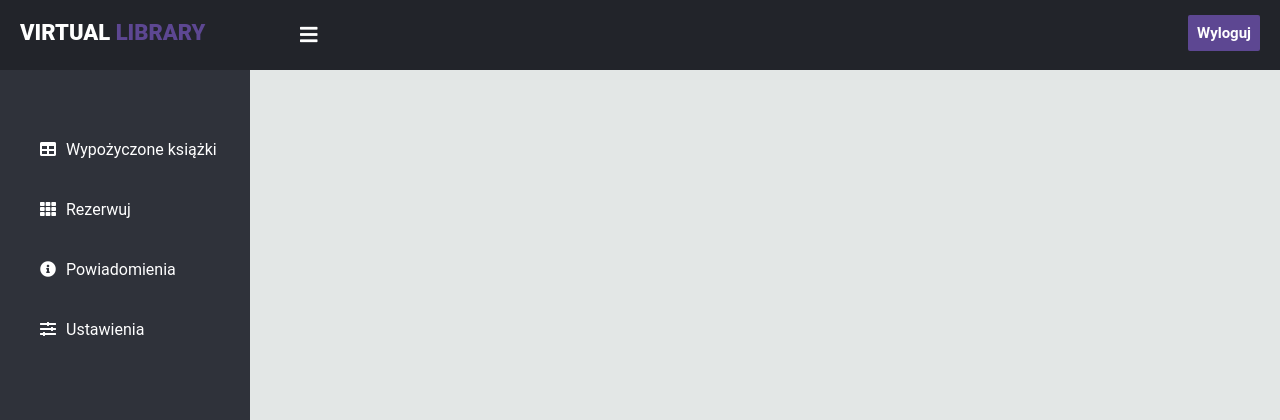
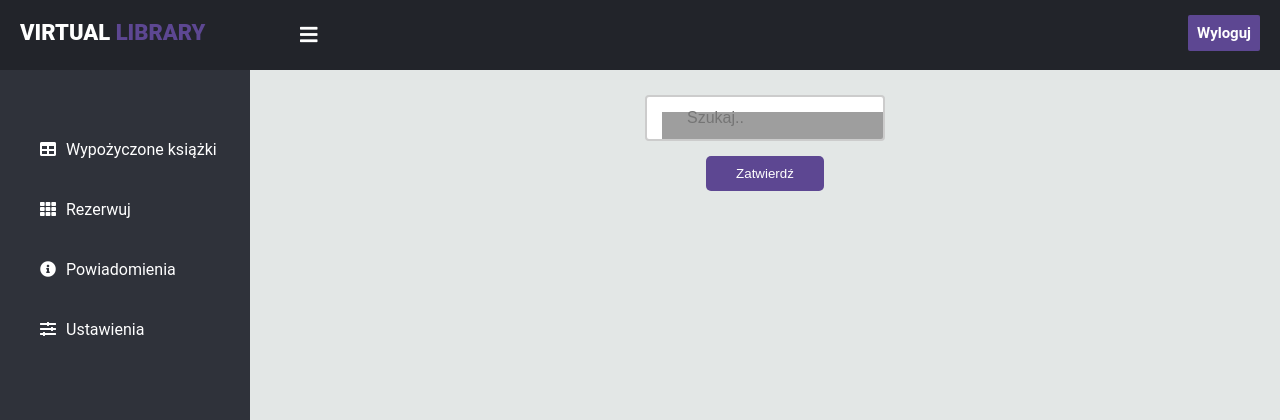
Before and after one commit to arczan2/biblioteka, a Django app: page /user_books in a window 1280 px wide. Shown: the top 420 px of the page. Run offline with Django 3.2, Linux system fonts and the light colour scheme; data that the repository does not hold is empty; some libraries are stand-ins or nearby versions; grey boxes are pictures that could not be loaded.

Commit message:
wyszukiwanie

```diff
--- a/library/static/library/UIStyle.css
+++ b/library/static/library/UIStyle.css
@@ -82,13 +82,7 @@ header{
   margin-bottom: 20px;
 }
 
-#options
-{
-width:100%;
-min-height: 20%;
-background-color: #383838;
 
-}
 
 h4
 {
@@ -242,13 +236,6 @@ text-decoration: none;
 }
 
 
-
-
-#options
-{
-  display: none;
-}
-
 /* details for ui */
 
 .reserve a {
@@ -296,6 +283,48 @@ color: #fff;
 
 
 /* Bookcase for ui */
+.options
+{
+  text-align: center;
+}
+
+.btn {
+  display: inline-block;
+  padding: 10px 30px;
+  cursor: pointer;
+  background: #5d4792;
+  color: #fff;
+  border: none;
+  border-radius: 5px;
+  margin-top: 15px;
+
+}
+
+.btn:hover {
+
+}
+.search{
+    width: 240px;
+    box-sizing: border-box;
+    border: 2px solid #ccc;
+    border-radius: 4px;
+    font-size: 16px;
+    background-color: white;
+    background-image: url('img/search.svg');
+    background-position: 15px 15px;
+    background-repeat: no-repeat;
+    padding: 12px 20px 12px 40px;
+    -webkit-transition: width 0.4s ease-in-out;
+    transition: width 0.4s ease-in-out;
+}
+
+
+
+ .search:focus {
+     transform: scale(1.06);
+}
+
+
 
 #bookcase .bookcase {
 	flex-direction: column;
--- a/library/templates/library/ui_main.html
+++ b/library/templates/library/ui_main.html
@@ -46,7 +46,7 @@
       <a href="#"><i class="fas fa-sliders-h"></i><span>Ustawienia</span></a>
     </div>
     <div class="content">
-    <div id="options"></div>
+
       <div class="card">
 
       {% block content %}{% endblock %}
--- a/library/templates/library/user_books.html
+++ b/library/templates/library/user_books.html
@@ -1,6 +1,16 @@
 {% extends 'library/ui_main.html' %}
 
 {% block content %}
+    <div class="options">
+
+
+                <form method="get" action="">
+                    <input class="search" type="text" name="search" placeholder="Szukaj.."><br>
+                    <input type="submit" value="Zatwierdź" class="btn ">
+                </form>
+
+
+    </div>
  <section id="bookcase" >
         <div class="books ">
            <div class="bookcase-main">
```
